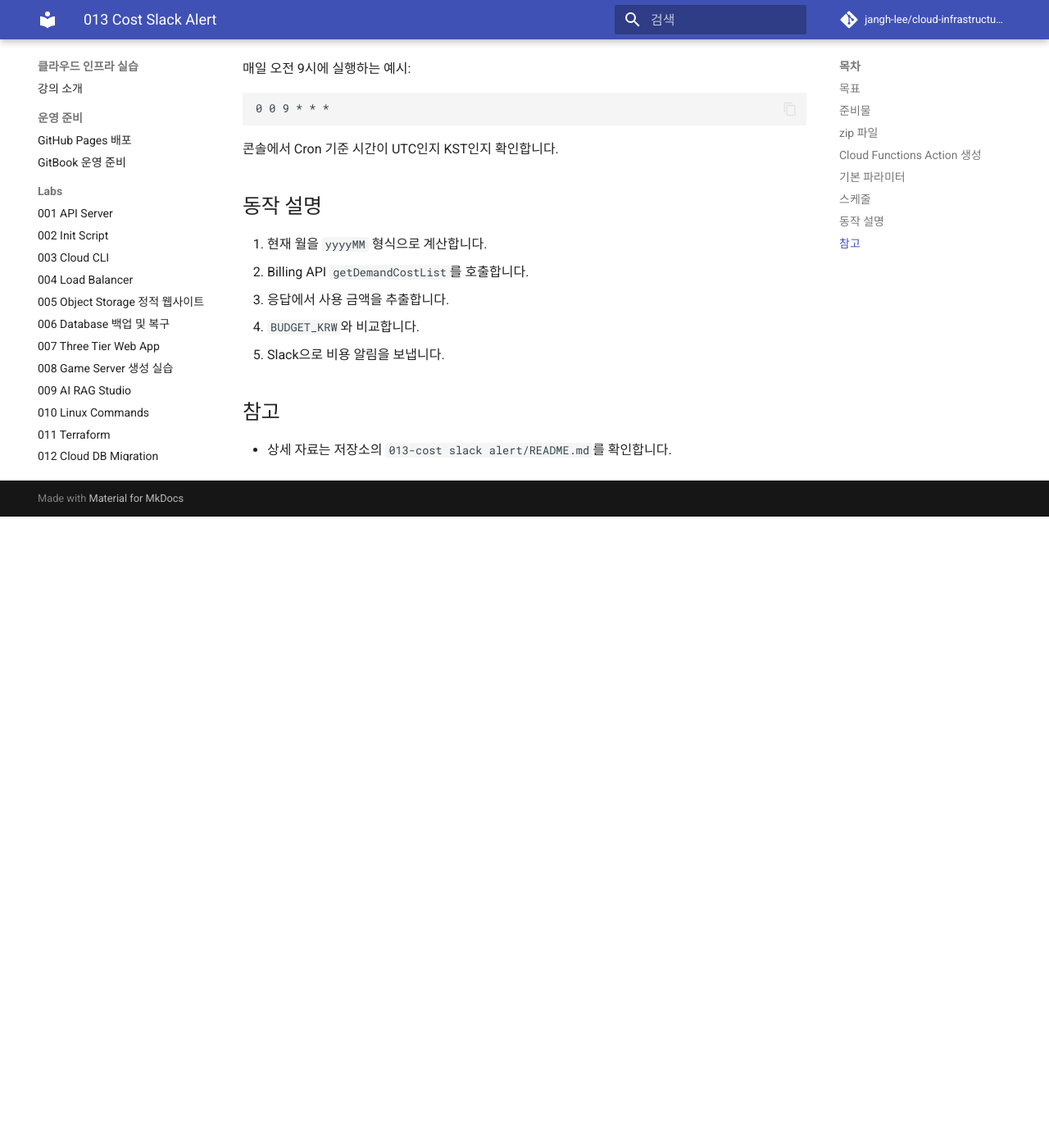
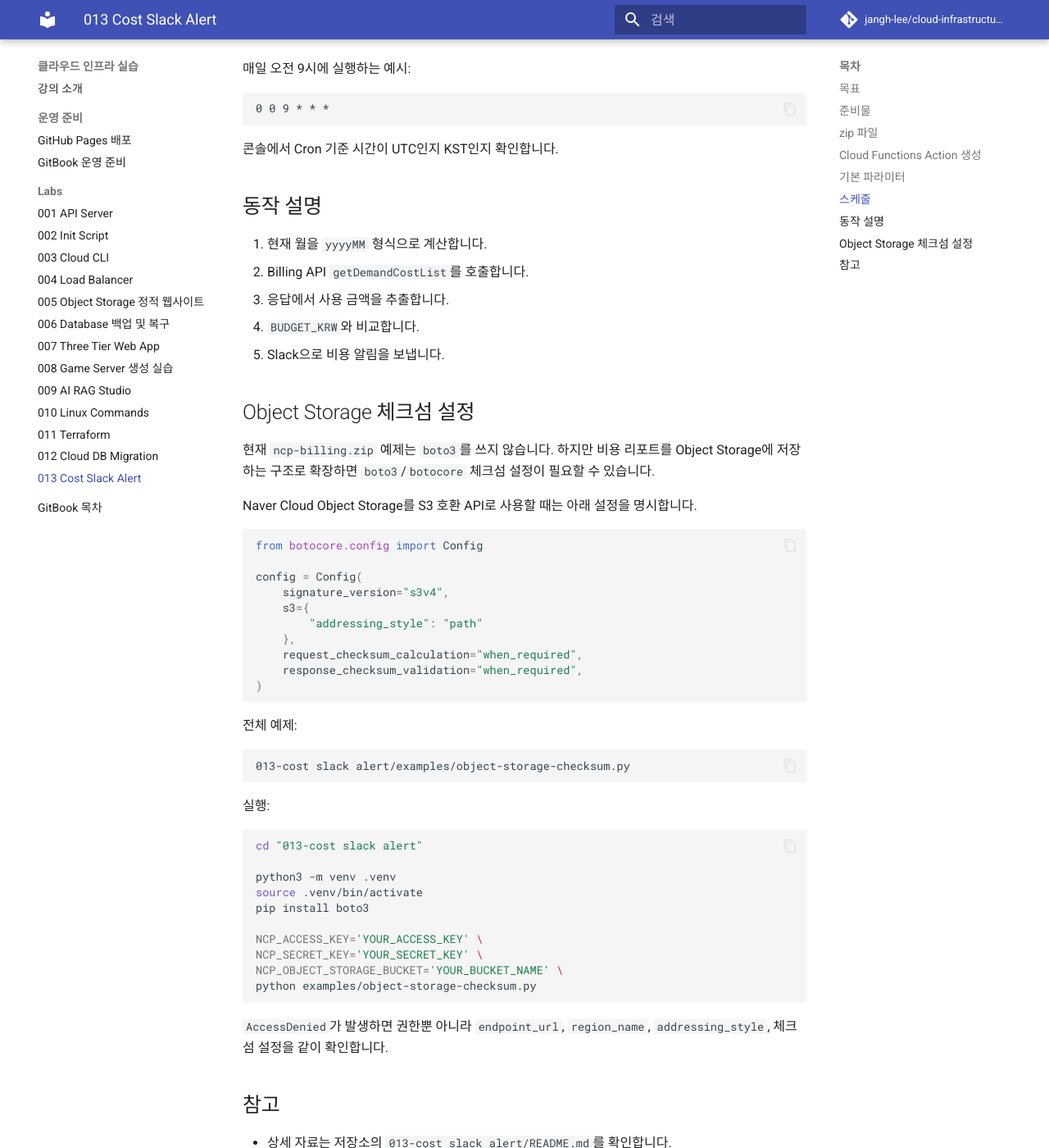
Before and after one commit to jangh-lee/cloud-infrastructure-lecture-example, an MkDocs documentation site: the page built from gitbook/labs/013-cost-slack-alert.md, in a window 1280 px wide and 1400 px high, scrolled down 1838 px. Shown: the whole window at 82% size. Built offline with MkDocs 1.6.1 and Material for MkDocs 9.7.7, drawn with Linux system fonts in a browser that asks for light colours; comment, search, counter and statistics services are not loaded; before the commit the page ends 2468 px from its top, so only the background shows below that.

Commit message:
Document Object Storage checksum config

````diff
--- a/gitbook/labs/013-cost-slack-alert.md
+++ b/gitbook/labs/013-cost-slack-alert.md
@@ -86,6 +86,48 @@
 4. `BUDGET_KRW`와 비교합니다.
 5. Slack으로 비용 알림을 보냅니다.
 
+## Object Storage 체크섬 설정
+
+현재 `ncp-billing.zip` 예제는 `boto3`를 쓰지 않습니다. 하지만 비용 리포트를 Object Storage에 저장하는 구조로 확장하면 `boto3`/`botocore` 체크섬 설정이 필요할 수 있습니다.
+
+Naver Cloud Object Storage를 S3 호환 API로 사용할 때는 아래 설정을 명시합니다.
+
+```python
+from botocore.config import Config
+
+config = Config(
+    signature_version="s3v4",
+    s3={
+        "addressing_style": "path"
+    },
+    request_checksum_calculation="when_required",
+    response_checksum_validation="when_required",
+)
+```
+
+전체 예제:
+
+```text
+013-cost slack alert/examples/object-storage-checksum.py
+```
+
+실행:
+
+```bash
+cd "013-cost slack alert"
+
+python3 -m venv .venv
+source .venv/bin/activate
+pip install boto3
+
+NCP_ACCESS_KEY='YOUR_ACCESS_KEY' \
+NCP_SECRET_KEY='YOUR_SECRET_KEY' \
+NCP_OBJECT_STORAGE_BUCKET='YOUR_BUCKET_NAME' \
+python examples/object-storage-checksum.py
+```
+
+`AccessDenied`가 발생하면 권한뿐 아니라 `endpoint_url`, `region_name`, `addressing_style`, 체크섬 설정을 같이 확인합니다.
+
 ## 참고
 
 - 상세 자료는 저장소의 `013-cost slack alert/README.md`를 확인합니다.
````
Also changed, not shown: 013-cost slack alert/README.md (+90 -2 lines), 1 other file.
